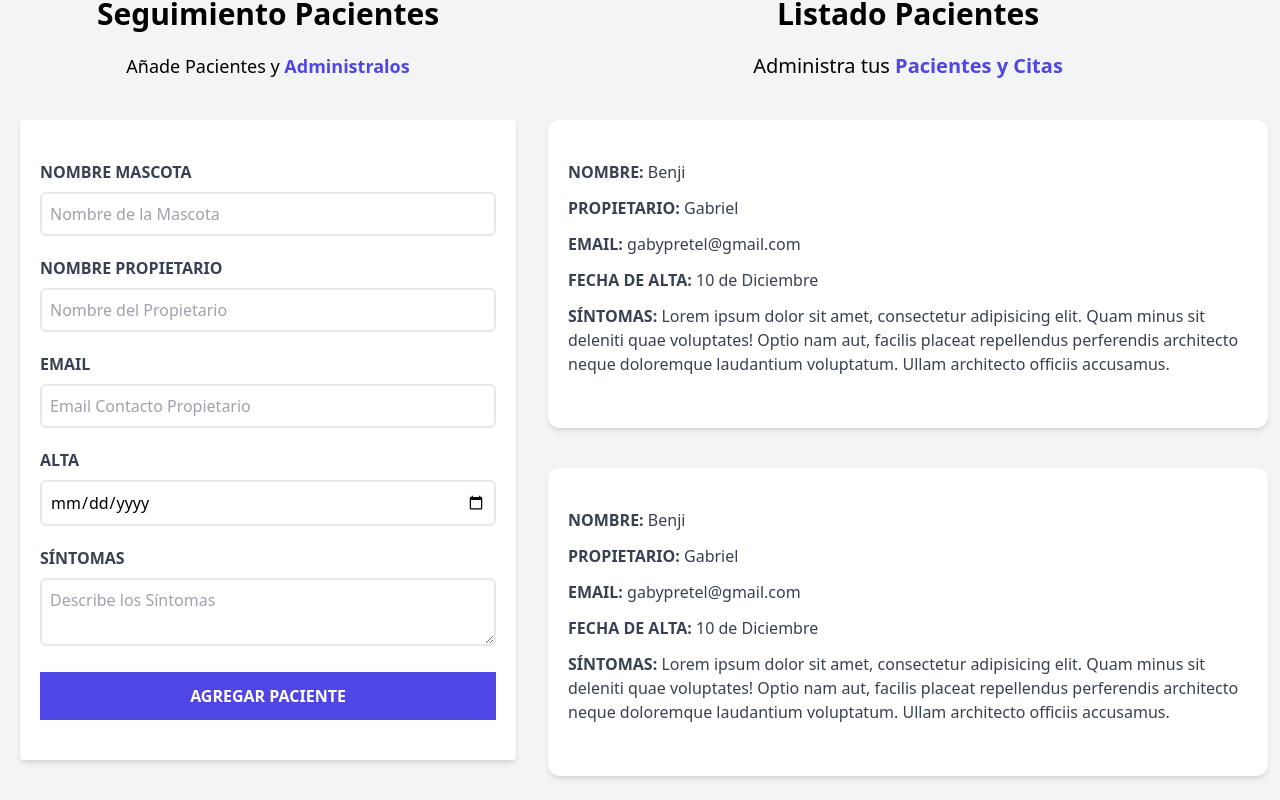
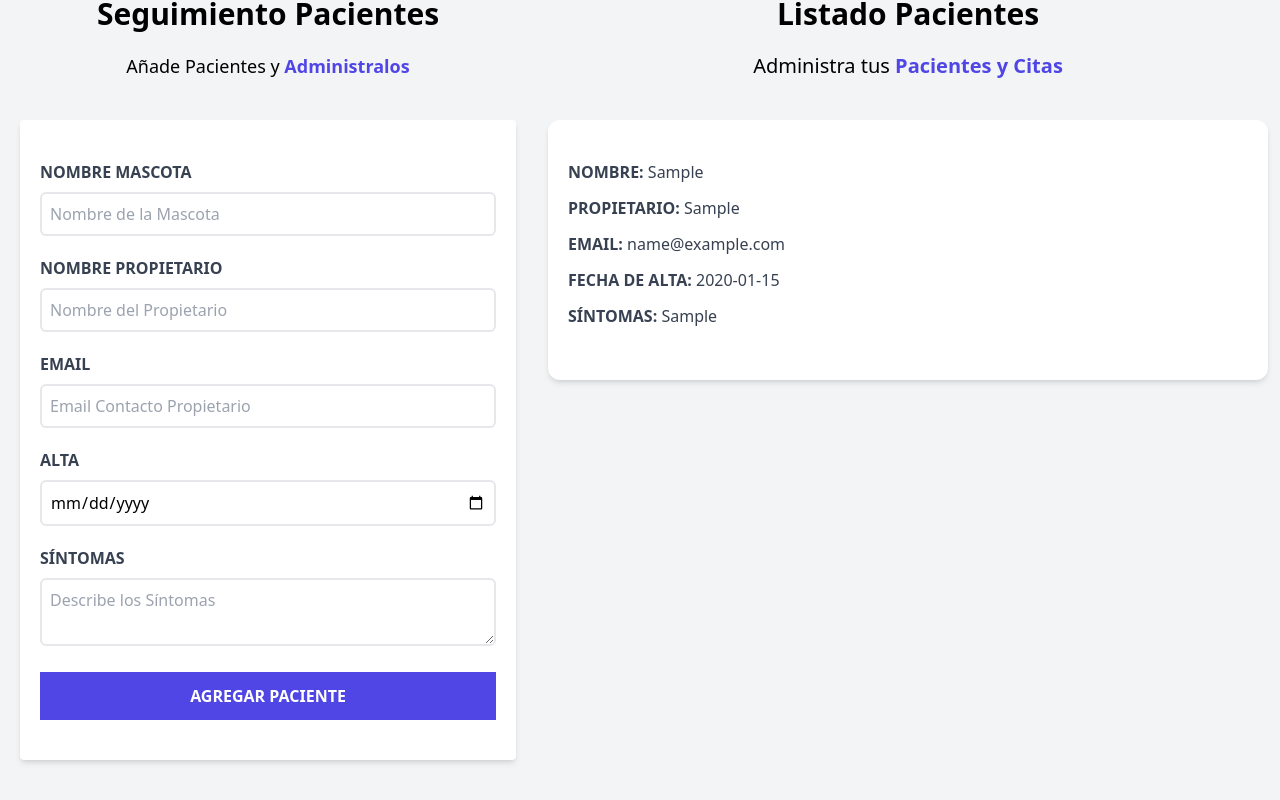
Before and after one commit to Gabipretel/clinic-animals-bull-dogs, a React (Vite) app: page / in a window 1280 px wide. Both pictures are taken after typing "Sample", "Sample", "name@example.com", "2020-01-15", "Sample" into the empty fields and a click on the input "Agregar Paciente". Shown: the part 192-992 px from the top of the page. Built offline with nearby package versions, Linux system fonts and the light colour scheme.

Commit message:
actualizacion

```diff
--- a/src/App.jsx
+++ b/src/App.jsx
@@ -8,13 +8,15 @@ function App() {
 
   return (
     <div className='container mx-auto mt-5'>
-    <Header/>
+      <Header/>
     <div className='mt-20 md:flex '>
-    <Formulario
-    pacientes={pacientes}
-    setPacientes={setPacientes}
-    />
-    <ListadoPaciente/>
+      <Formulario
+        pacientes={pacientes}
+        setPacientes={setPacientes}
+      />
+      <ListadoPaciente
+        pacientes={pacientes}
+      />
     </div>
 
     </div>
--- a/src/components/Error.jsx
+++ b/src/components/Error.jsx
@@ -7,5 +7,4 @@ function Error({mensaje}) {
     </div>
   )
 }
-
 export default Error
--- a/src/components/ListadoPaciente.jsx
+++ b/src/components/ListadoPaciente.jsx
@@ -1,16 +1,19 @@
 import React from 'react'
 import Paciente from './Paciente'
 
-function ListadoPaciente() {
+function ListadoPaciente({pacientes}) {
   return (
     <div className='md:w-1/2 lg:w-3/5 h-screen overflow-y-scroll'>
       <h2 className='font-black text-3xl text-center'>Listado Pacientes </h2>
       <p className='text-xl mt-5 mb-10 text-center'>Administra tus {''}
       <span className='text-indigo-600 font-bold'>Pacientes y Citas </span>
       </p>
-      <Paciente/>
-      <Paciente/>
-      <Paciente/>
+
+      {pacientes && pacientes.map((paciente)=>
+        <Paciente
+          paciente={paciente}
+        />
+      )}
 
     </div>
   )
--- a/src/components/Paciente.jsx
+++ b/src/components/Paciente.jsx
@@ -1,26 +1,26 @@
 import React from 'react'
 
-function Paciente() {
+function Paciente({paciente}) {
   return (
     <div className='mx-3 my-10 bg-white shadow-md px-5 py-10 rounded-xl'>
         <p className='font-bold mb-3 text-gray-700 uppercase'>Nombre:{' '}
-            <span className='font-normal normal-case'>Benji</span>
+            <span className='font-normal normal-case'>{paciente.nombre}</span>
         </p>
 
         <p className='font-bold mb-3 text-gray-700 uppercase'>Propietario:{' '}
-            <span className='font-normal normal-case'>Gabriel</span>
+            <span className='font-normal normal-case'>{paciente.propietario}</span>
         </p>
 
         <p className='font-bold mb-3 text-gray-700 uppercase'>Email:{' '}
-            <span className='font-normal normal-case'>gabypretel@gmail.com</span>
+            <span className='font-normal normal-case'>{paciente.email}</span>
         </p>
 
         <p className='font-bold mb-3 text-gray-700 uppercase'>Fecha de alta:{' '}
-            <span className='font-normal normal-case'>10 de Diciembre</span>
+            <span className='font-normal normal-case'>{paciente.alta}</span>
         </p>
 
         <p className='font-bold mb-3 text-gray-700 uppercase'>Síntomas:{' '}
-            <span className='font-normal normal-case'>Lorem ipsum dolor sit amet, consectetur adipisicing elit. Quam minus sit deleniti quae voluptates! Optio nam aut, facilis placeat repellendus perferendis architecto neque doloremque laudantium voluptatum. Ullam architecto officiis accusamus.</span>
+            <span className='font-normal normal-case'>{paciente.sintomas}</span>
         </p>
 
       </div>
```
